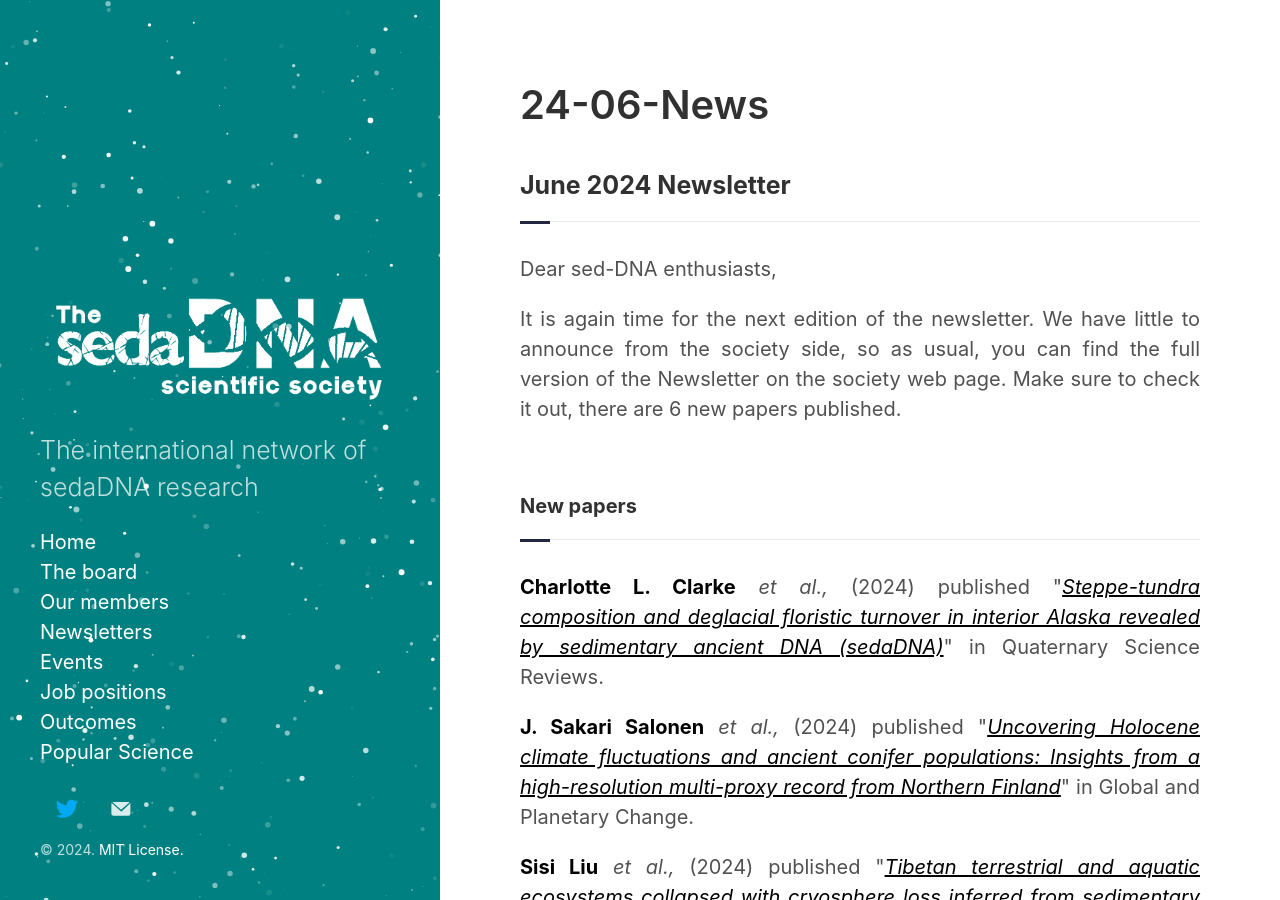
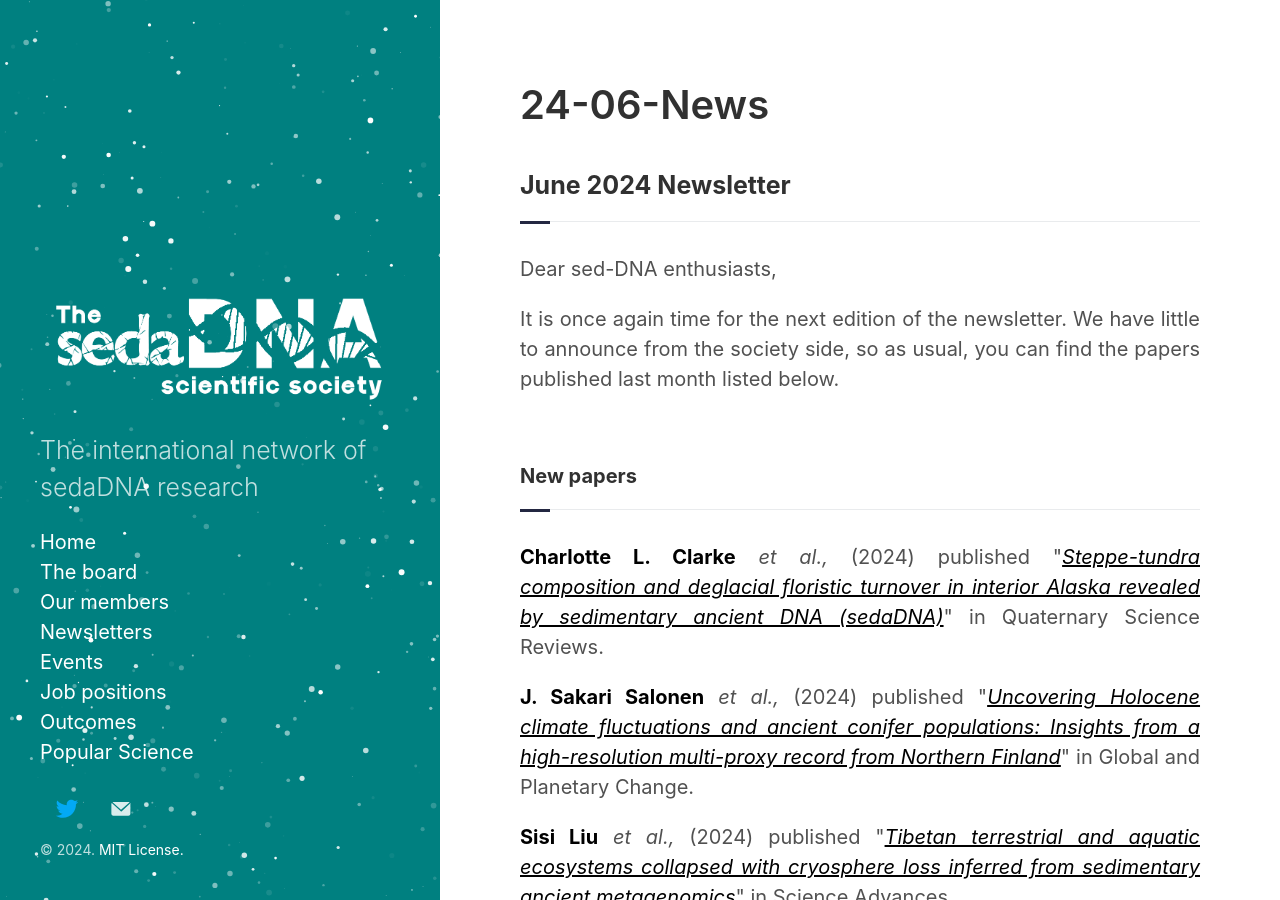
Before and after one commit to sedadna/sedadna.github.io, a Jekyll site: the page built from category/news/24-06.md, in a window 1280 px wide and 900 px high. Built offline with Jekyll 4.4.1, drawn with Linux system fonts in a browser that asks for light colours.

Commit message:
Update 24-06.md

```diff
--- a/category/news/24-06.md
+++ b/category/news/24-06.md
@@ -10,7 +10,7 @@ title: 24-06-News
 <div class="intro">
 <p> Dear sed-DNA enthusiasts,</p>
 
-<p>It is again time for the next edition of the newsletter. We have little to announce from the society side, so as usual, you can find the full version of the Newsletter on the society web page. Make sure to check it out, there are 6 new papers published.</p>
+<p>It is once again time for the next edition of the newsletter. We have little to announce from the society side, so as usual, you can find the papers published last month listed below.</p>
 
 <br>
 <div class="intro">
```
